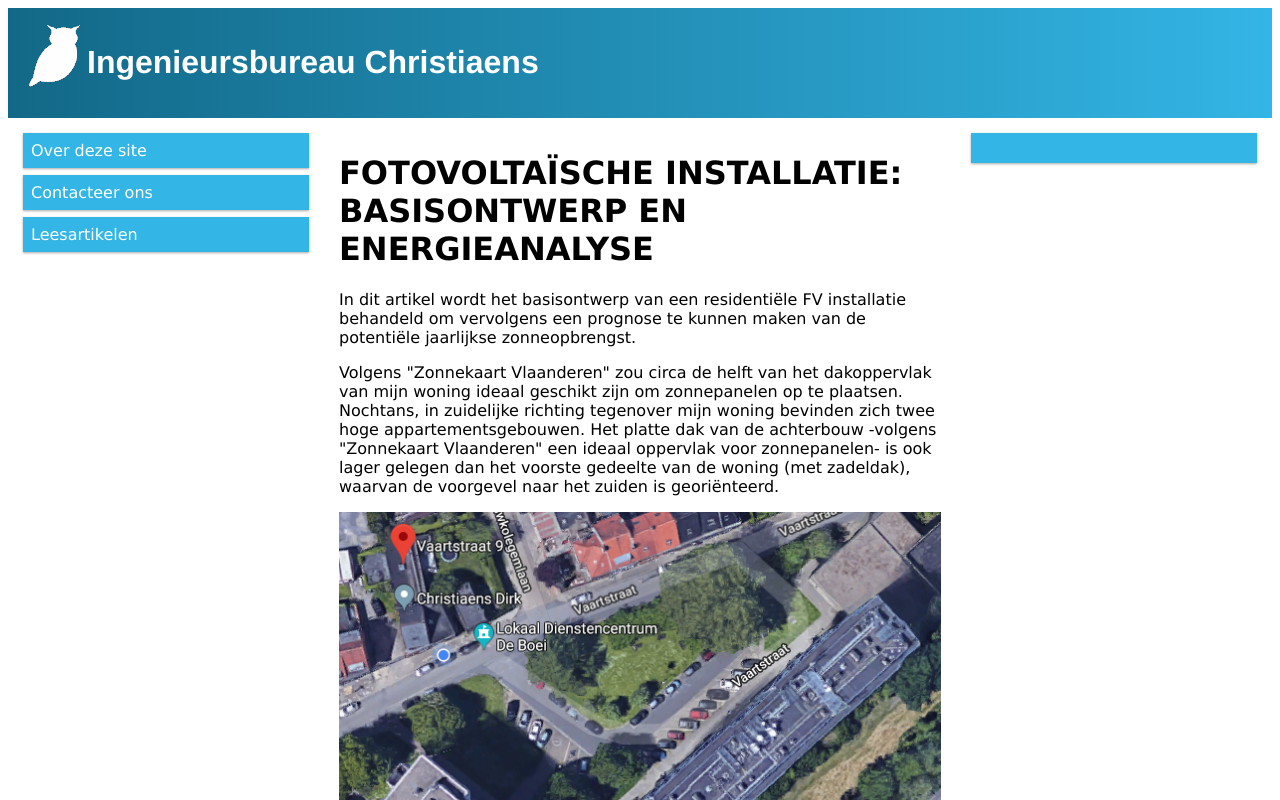
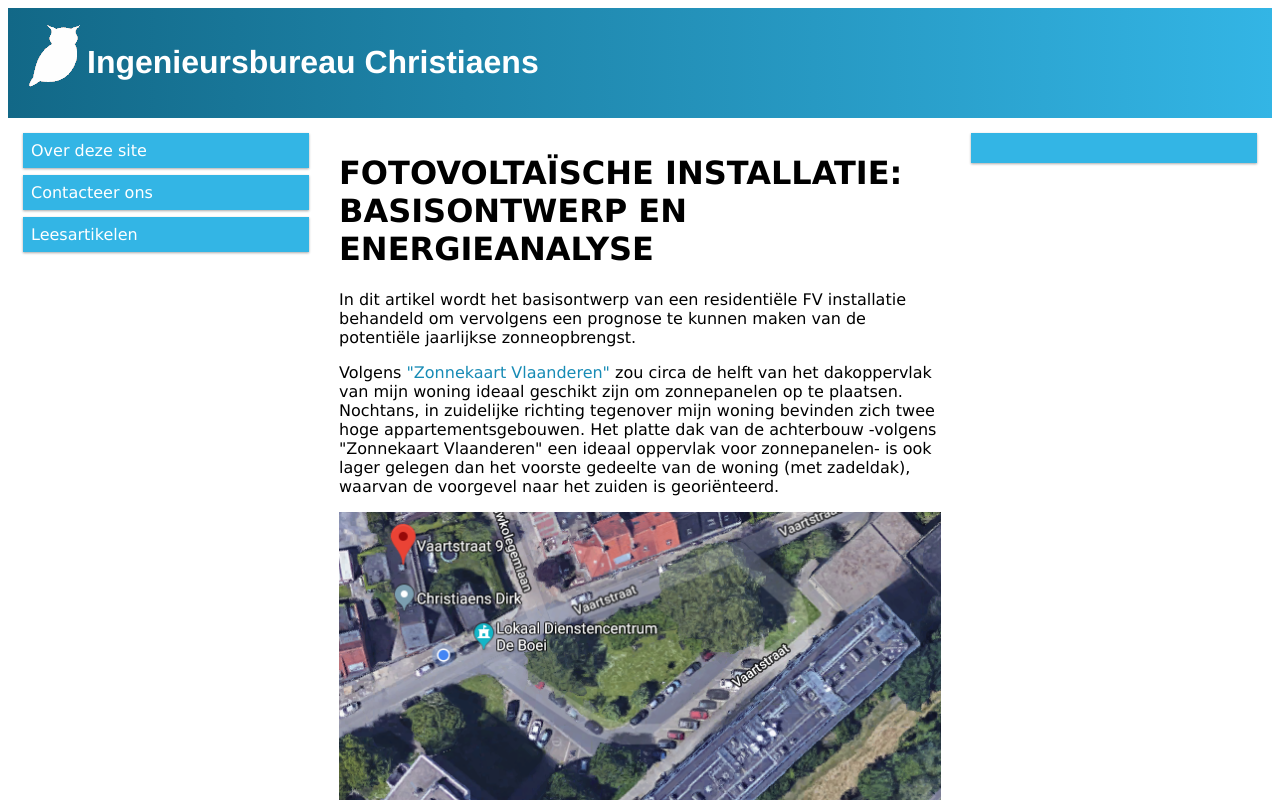
Before and after one commit to TomLXXVI/TomLXXVI.github.io, a plain HTML site: page fv-installatie/index.html in a window 1280 px wide. Shown: the top 800 px of the page. Drawn offline with Linux system fonts and the light colour scheme.

Commit message:
Update styles.css

```diff
--- a/static/css/styles.css
+++ b/static/css/styles.css
@@ -166,3 +166,13 @@ a:hover {
     margin-right: auto;
     max-width: 100%;
 }
+
+/* -- links -- */
+.article a {
+    text-decoration: none;
+    color: #178bb5
+}
+
+.article a:hover {
+    text-decoration: underline;
+}
```
